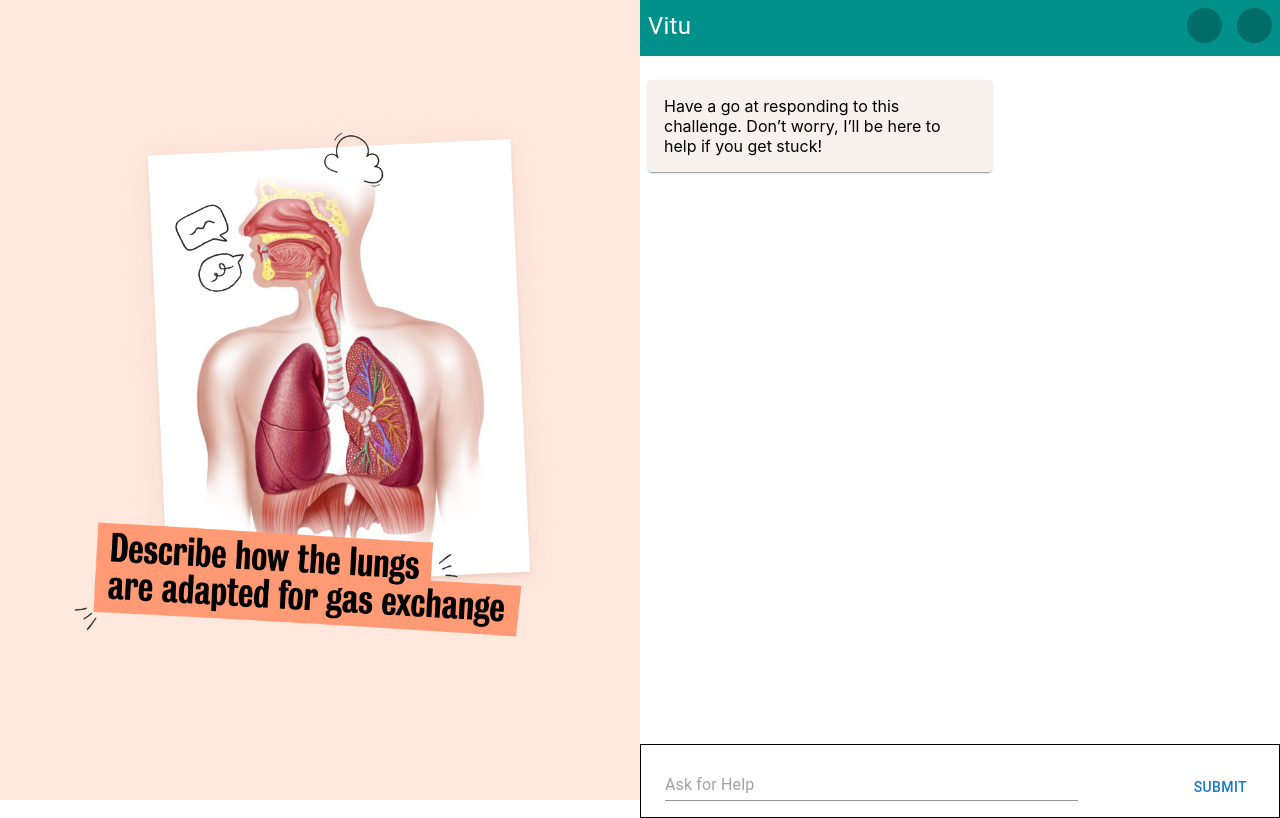
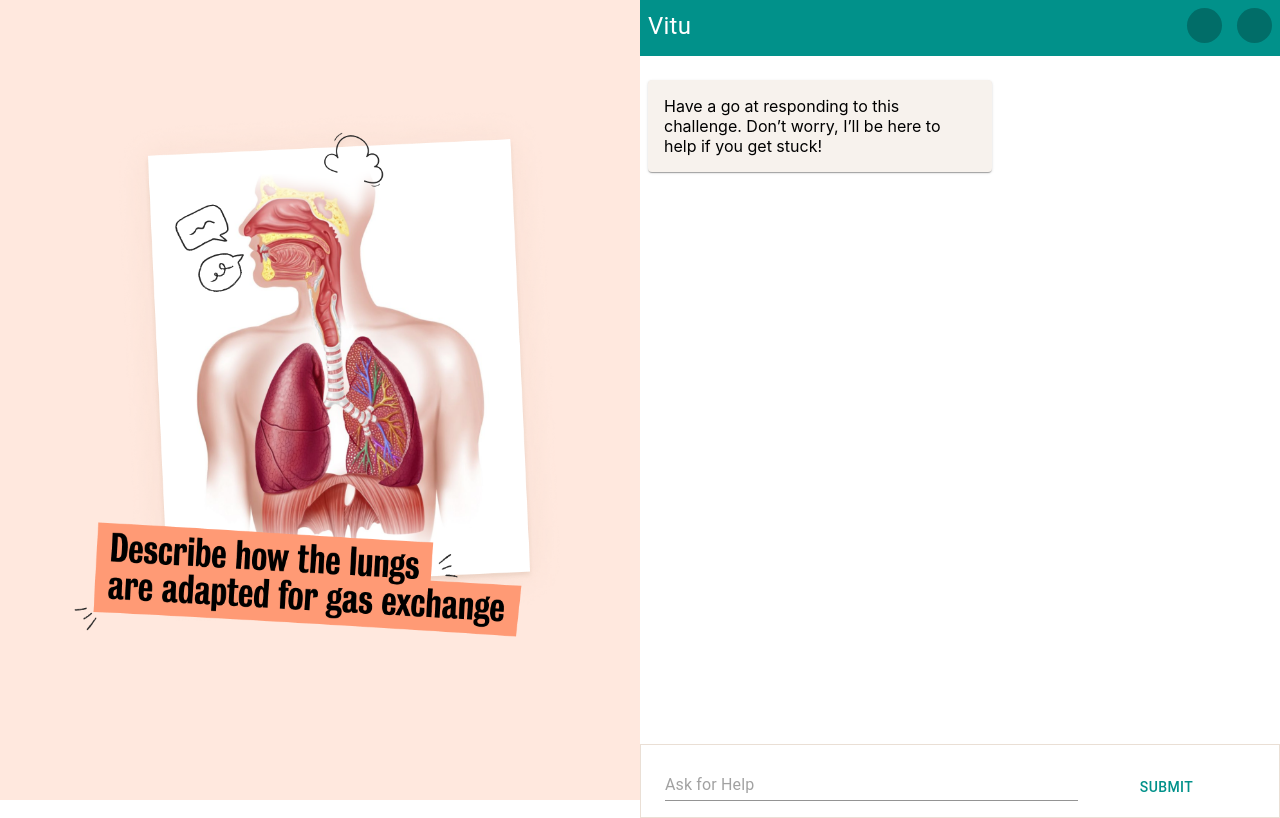
Before and after one commit to oriceane/open-ai-flask-boilerplate, a React (Create React App) app in the folder mini-tee-frontend/: page / in a window 1280 px wide. Built offline with nearby package versions, Linux system fonts and the light colour scheme.

Commit message:
more styling

```diff
--- a/mini-tee-frontend/src/components/ChatWindow/index.tsx
+++ b/mini-tee-frontend/src/components/ChatWindow/index.tsx
@@ -79,6 +79,7 @@ export const ChatWindow = () => {
           }}
         >
           <div>
+            {/* <img src="%PUBLIC_URL%/vitu_badge.png" /> */}
             <Typography style={{ fontSize: "24px" }} color="white">
               Vitu
             </Typography>
@@ -129,7 +130,9 @@ export const ChatWindow = () => {
             })}
           </Stack>
         </Box>
-        <Box sx={{ border: "1px solid black", padding: "1em", height: "5vh" }}>
+        <Box
+          sx={{ border: "1px solid #EADFD5", padding: "1em", height: "5vh" }}
+        >
           <form
             onSubmit={handleSubmit}
             style={{
@@ -142,7 +145,9 @@ export const ChatWindow = () => {
             <div style={{ width: "70%" }}>
               <Input name="userInput" placeholder="Ask for Help" fullWidth />
             </div>
-            <Button type="submit">submit</Button>
+            <Button type="submit" style={{ color: "#01918A", width: "30%" }}>
+              submit
+            </Button>
           </form>
         </Box>
       </Stack>
```
Also changed, not shown: mini-tee-frontend/public/vitu_badge.png (added).
